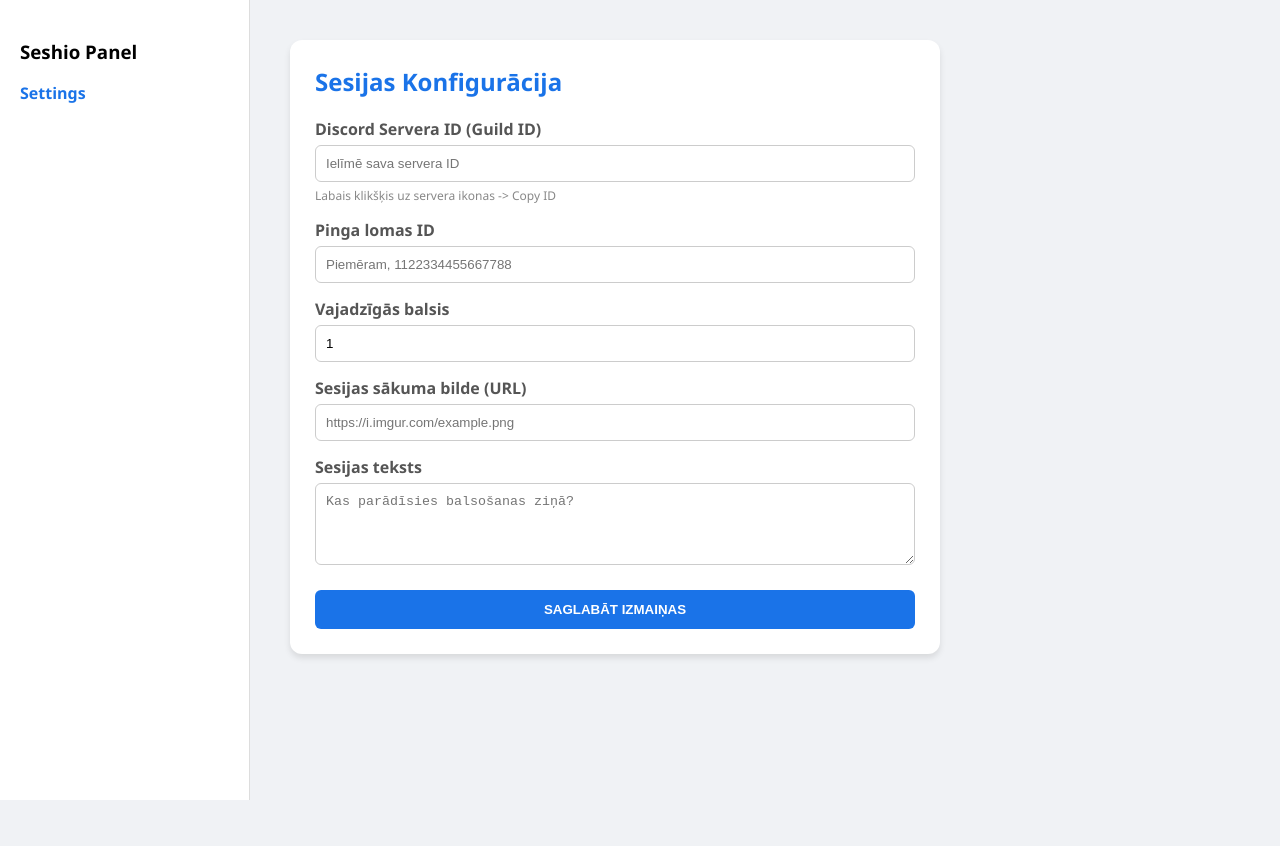
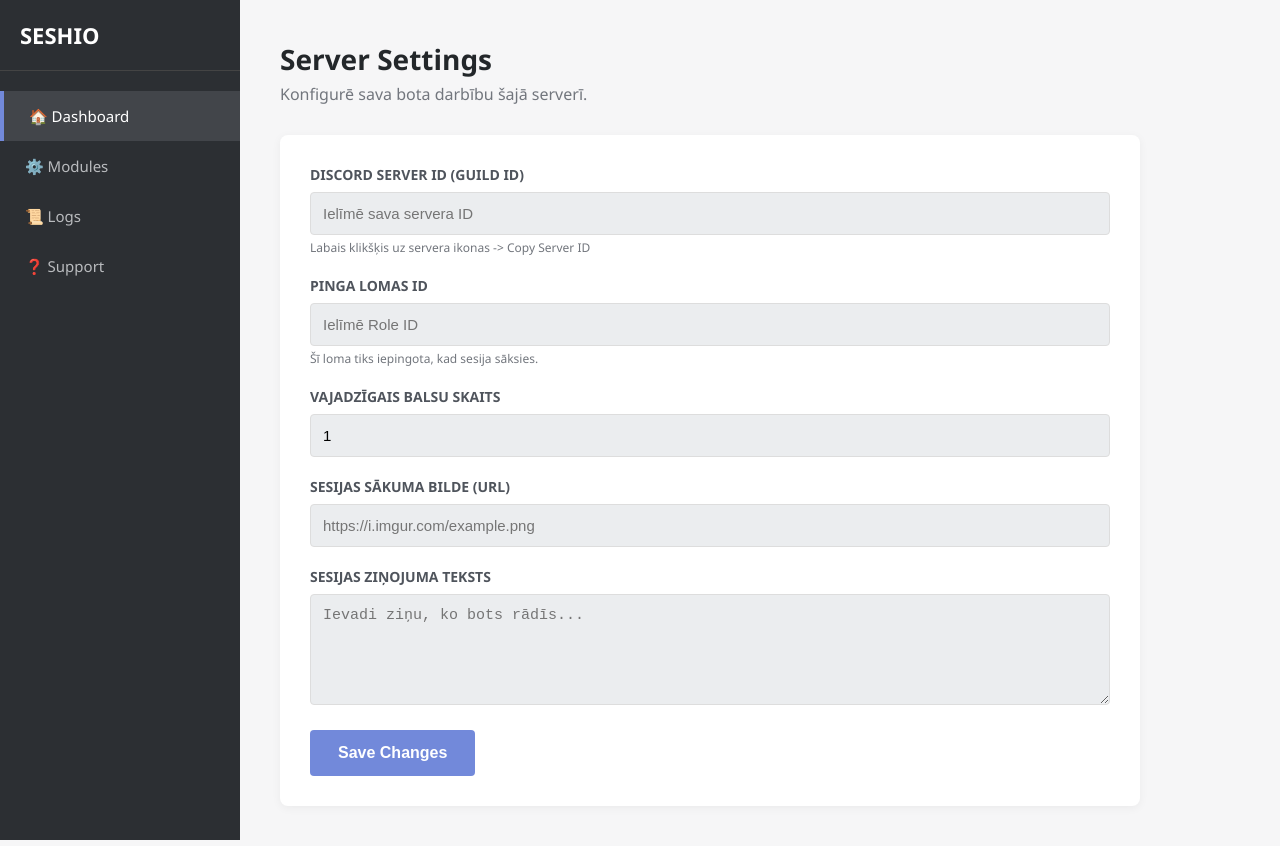
Before and after one commit to Miko123454/Seshio-dashboard, a website: page public/index.html in a window 1280 px wide. Before the commit the page ends 800 px from the top, so only its background shows below. Drawn offline with Linux system fonts and the light colour scheme.

Commit message:
Update index.html

```diff
--- a/public/index.html
+++ b/public/index.html
@@ -1,137 +1,204 @@
 <!DOCTYPE html>
+<html lang="lv">
+<head>
+    <meta charset="UTF-8">
+    <meta name="viewport" content="width=device-width, initial-scale=1.0">
+    <title>Seshio | Dashboard</title>
+    <style>
+        :root {
+            --sidebar-color: #2c2f33;
+            --bg-color: #f6f6f7;
+            --primary-blue: #7289da;
+            --text-dark: #23272a;
+            --card-bg: #ffffff;
+        }
 
-<html lang="lv">
+        body {
+            font-family: 'Segoe UI', Tahoma, Geneva, Verdana, sans-serif;
+            margin: 0;
+            display: flex;
+            background-color: var(--bg-color);
+            color: var(--text-dark);
+        }
 
-<head>
+        /* Sidebar */
+        .sidebar {
+            width: 240px;
+            background-color: var(--sidebar-color);
+            height: 100vh;
+            color: white;
+            position: fixed;
+            display: flex;
+            flex-direction: column;
+            padding: 20px 0;
+        }
 
-    <meta charset="UTF-8">
+        .sidebar-header {
+            padding: 0 20px 20px;
+            font-size: 22px;
+            font-weight: bold;
+            border-bottom: 1px solid #444;
+            margin-bottom: 20px;
+            display: flex;
+            align-items: center;
+        }
 
-    <title>Seshio Dashboard</title>
+        .nav-link {
+            padding: 15px 25px;
+            color: #b9bbbe;
+            text-decoration: none;
+            transition: 0.2s;
+            font-size: 15px;
+        }
 
-    <style>
+        .nav-link:hover, .nav-link.active {
+            background-color: #42454a;
+            color: white;
+            border-left: 4px solid var(--primary-blue);
+        }
 
-        body { font-family: 'Segoe UI', sans-serif; background: #f0f2f5; margin: 0; display: flex; }
+        /* Main Content */
+        .content {
+            margin-left: 240px;
+            flex: 1;
+            padding: 40px;
+        }
 
-        .sidebar { width: 250px; background: #ffffff; height: 100vh; border-right: 1px solid #ddd; padding: 20px; box-sizing: border-box; }
+        .header {
+            margin-bottom: 30px;
+        }
 
-        .main { flex: 1; padding: 40px; }
+        .header h1 { margin: 0; font-size: 28px; }
+        .header p { color: #72767d; margin: 5px 0 0; }
 
-        .card { background: white; padding: 25px; border-radius: 12px; box-shadow: 0 4px 6px rgba(0,0,0,0.1); max-width: 600px; }
+        /* Settings Card */
+        .card {
+            background: var(--card-bg);
+            border-radius: 8px;
+            box-shadow: 0 2px 10px rgba(0,0,0,0.05);
+            padding: 30px;
+            max-width: 800px;
+        }
 
-        h2 { color: #1a73e8; margin-top: 0; }
+        .form-group {
+            margin-bottom: 20px;
+        }
 
-        label { display: block; margin: 15px 0 5px; font-weight: bold; color: #555; }
+        label {
+            display: block;
+            margin-bottom: 8px;
+            font-weight: 600;
+            font-size: 14px;
+            color: #4f545c;
+            text-transform: uppercase;
+        }
 
-        input, textarea { width: 100%; padding: 10px; border: 1px solid #ccc; border-radius: 6px; box-sizing: border-box; }
+        input[type="text"], input[type="number"], textarea {
+            width: 100%;
+            padding: 12px;
+            border: 1px solid #ddd;
+            border-radius: 4px;
+            background-color: #ebedef;
+            font-size: 15px;
+            box-sizing: border-box;
+            transition: border 0.2s;
+        }
 
-        button { background: #1a73e8; color: white; border: none; padding: 12px 24px; border-radius: 6px; cursor: pointer; margin-top: 20px; font-weight: bold; width: 100%; }
+        input:focus, textarea:focus {
+            outline: none;
+            border: 1px solid var(--primary-blue);
+        }
 
-        button:hover { background: #1557b0; }
+        .btn-save {
+            background-color: var(--primary-blue);
+            color: white;
+            border: none;
+            padding: 14px 28px;
+            border-radius: 4px;
+            font-weight: bold;
+            cursor: pointer;
+            font-size: 16px;
+            transition: background 0.2s;
+        }
 
-        .info { font-size: 12px; color: #888; margin-top: 5px; }
+        .btn-save:hover {
+            background-color: #5b6eae;
+        }
 
+        .hint {
+            font-size: 12px;
+            color: #72767d;
+            margin-top: 4px;
+        }
     </style>
-
 </head>
-
 <body>
 
     <div class="sidebar">
-
-        <h3>Seshio Panel</h3>
-
-        <p style="color: #1a73e8; font-weight: bold;">Settings</p>
-
+        <div class="sidebar-header">SESHIO</div>
+        <a href="#" class="nav-link active">🏠 Dashboard</a>
+        <a href="#" class="nav-link">⚙️ Modules</a>
+        <a href="#" class="nav-link">📜 Logs</a>
+        <a href="#" class="nav-link">❓ Support</a>
     </div>
 
-    <div class="main">
+    <div class="content">
+        <div class="header">
+            <h1>Server Settings</h1>
+            <p>Konfigurē sava bota darbību šajā serverī.</p>
+        </div>
 
         <div class="card">
+            <div class="form-group">
+                <label>Discord Server ID (Guild ID)</label>
+                <input type="text" id="guildId" placeholder="Ielīmē sava servera ID">
+                <div class="hint">Labais klikšķis uz servera ikonas -> Copy Server ID</div>
+            </div>
 
-            <h2>Sesijas Konfigurācija</h2>
+            <div class="form-group">
+                <label>Pinga Lomas ID</label>
+                <input type="text" id="pingRole" placeholder="Ielīmē Role ID">
+                <div class="hint">Šī loma tiks iepingota, kad sesija sāksies.</div>
+            </div>
 
+            <div class="form-group">
+                <label>Vajadzīgais balsu skaits</label>
+                <input type="number" id="requiredVotes" value="1" min="1">
+            </div>
 
+            <div class="form-group">
+                <label>Sesijas sākuma bilde (URL)</label>
+                <input type="text" id="startImage" placeholder="https://i.imgur.com/example.png">
+            </div>
 
-            <label>Discord Servera ID (Guild ID)</label>
+            <div class="form-group">
+                <label>Sesijas ziņojuma teksts</label>
+                <textarea id="startText" rows="5" placeholder="Ievadi ziņu, ko bots rādīs..."></textarea>
+            </div>
 
-            <input type="text" id="guildId" placeholder="Ielīmē sava servera ID">
-
-            <div class="info">Labais klikšķis uz servera ikonas -> Copy ID</div>
-
-
-
-            <label>Pinga lomas ID</label>
-
-            <input type="text" id="pingRole" placeholder="Piemēram, 1122334455667788">
-
-
-
-            <label>Vajadzīgās balsis</label>
-
-            <input type="number" id="requiredVotes" value="1">
-
-
-
-            <label>Sesijas sākuma bilde (URL)</label>
-
-            <input type="text" id="startImage" placeholder="https://i.imgur.com/example.png">
-
-
-
-            <label>Sesijas teksts</label>
-
-            <textarea id="startText" rows="4" placeholder="Kas parādīsies balsošanas ziņā?"></textarea>
-
-
-
-            <button onclick="save()">SAGLABĀT IZMAIŅAS</button>
-
+            <button class="btn-save" onclick="saveSettings()">Save Changes</button>
         </div>
-
     </div>
 
-
-
     <script>
-
-        async function save() {
-
+        async function saveSettings() {
             const data = {
-
                 guildId: document.getElementById('guildId').value,
-
                 pingRole: document.getElementById('pingRole').value,
-
                 requiredVotes: document.getElementById('requiredVotes').value,
-
                 startImage: document.getElementById('startImage').value,
-
                 startText: document.getElementById('startText').value
-
             };
 
-
-
             const res = await fetch('/api/save-settings', {
-
                 method: 'POST',
-
                 headers: { 'Content-Type': 'application/json' },
-
                 body: JSON.stringify(data)
-
             });
 
-
-
-            if (res.ok) alert("✅ Iestatījumi saglabāti!");
-
+            if(res.ok) alert("✅ Iestatījumi saglabāti!");
             else alert("❌ Kļūda saglabājot!");
-
         }
-
     </script>
-
 </body>
-
 </html>
```
